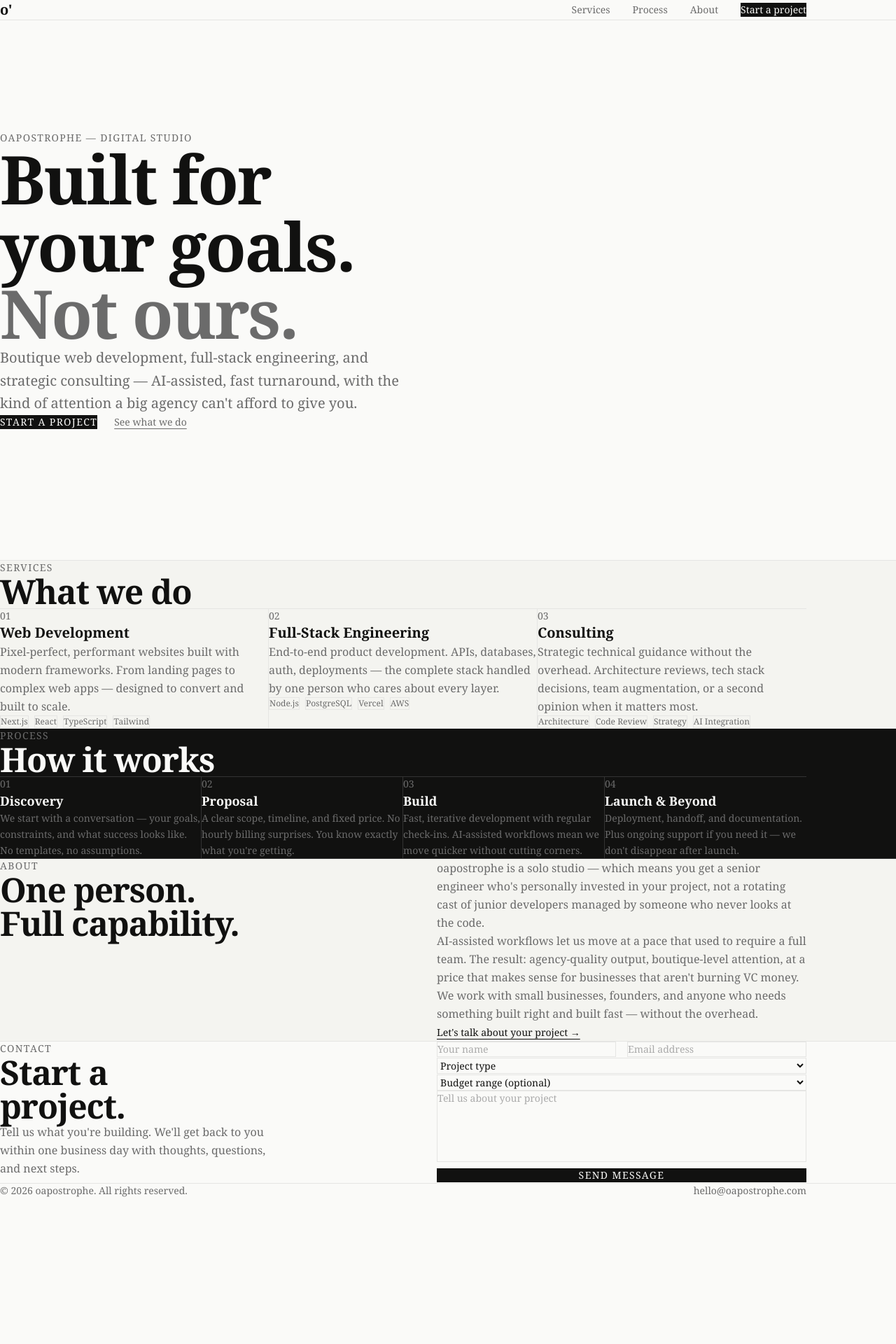
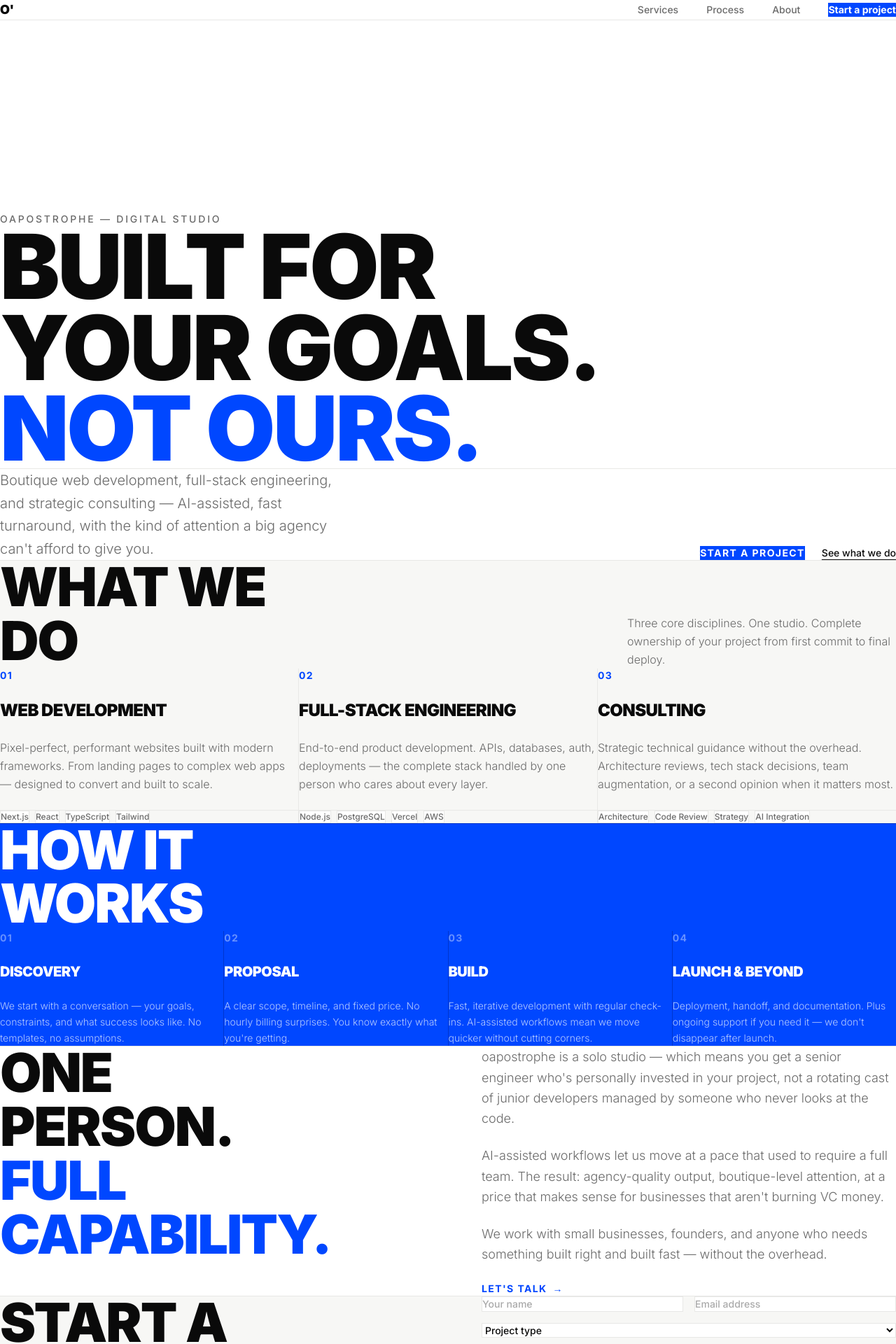
Before and after one commit to professorfalken1942-hash/oapostrophe, a Next.js app: page / in a window 1280 px wide. Shown: the top 1920 px of the page at 70% size. Before the commit the page ends 1711 px from the top, so only its background shows below. Built offline with nearby package versions, Linux system fonts and the light colour scheme.

Commit message:
redesign: bold editorial — electric blue, Inter black, Nike/Leo Burnett energy

```diff
--- a/app/globals.css
+++ b/app/globals.css
@@ -1,11 +1,12 @@
 @import "tailwindcss";
 
 :root {
-  --background: #fafaf8;
-  --foreground: #111110;
-  --accent: #1a1a1a;
-  --muted: #6b6b6b;
-  --border: #e5e5e3;
+  --blue: #0047FF;
+  --black: #0a0a0a;
+  --white: #ffffff;
+  --off-white: #f7f7f5;
+  --gray: #6b6b6b;
+  --light-gray: #e8e8e6;
 }
 
 * {
@@ -19,8 +20,13 @@ html {
 }
 
 body {
-  background: var(--background);
-  color: var(--foreground);
-  font-family: 'Georgia', 'Times New Roman', serif;
+  background: var(--white);
+  color: var(--black);
+  font-family: var(--font-inter), 'Helvetica Neue', sans-serif;
   -webkit-font-smoothing: antialiased;
 }
+
+::selection {
+  background: #0047FF;
+  color: #ffffff;
+}
--- a/app/layout.tsx
+++ b/app/layout.tsx
@@ -1,5 +1,12 @@
 import type { Metadata } from "next";
+import { Inter } from "next/font/google";
 import "./globals.css";
+
+const inter = Inter({
+  subsets: ["latin"],
+  weight: ["300", "400", "500", "700", "900"],
+  variable: "--font-inter",
+});
 
 export const metadata: Metadata = {
   title: "oapostrophe — Digital Studio",
@@ -18,7 +25,7 @@ export default function RootLayout({
   children: React.ReactNode;
 }) {
   return (
-    <html lang="en">
+    <html lang="en" className={inter.variable}>
       <body>{children}</body>
     </html>
   );
--- a/app/page.tsx
+++ b/app/page.tsx
@@ -1,6 +1,5 @@
 "use client";
 
-import { motion } from "framer-motion";
 import Nav from "@/components/Nav";
 import Hero from "@/components/Hero";
 import Services from "@/components/Services";
@@ -11,14 +10,11 @@ import Footer from "@/components/Footer";
 
 export default function Home() {
   return (
-    <main className="flex flex-col">
+    <main>
       <Nav />
       <Hero />
-      <div className="border-t border-[#e5e5e3]" />
       <Services />
-      <div className="border-t border-[#e5e5e3]" />
       <Process />
-      <div className="border-t border-[#333]" />
       <About />
       <Contact />
       <Footer />
--- a/components/About.tsx
+++ b/components/About.tsx
@@ -4,8 +4,8 @@ import { motion } from "framer-motion";
 
 export default function About() {
   return (
-    <section id="about" className="py-32 bg-[#f4f4f0]">
-      <div className="max-w-6xl mx-auto w-full px-8 md:px-16 lg:px-24">
+    <section id="about" className="py-32 bg-white border-t border-[#e8e8e6]">
+      <div className="max-w-7xl mx-auto w-full px-8 md:px-16">
         <div className="grid md:grid-cols-2 gap-24 items-start">
           <motion.div
             initial={{ opacity: 0, y: 20 }}
@@ -13,9 +13,9 @@ export default function About() {
             viewport={{ once: true }}
             transition={{ duration: 0.6 }}
           >
-            <p className="text-sm uppercase tracking-widest text-[#6b6b6b] mb-4">About</p>
-            <h2 className="text-4xl md:text-5xl font-bold tracking-tight text-[#111110]">
-              One person.<br />Full capability.
+            <h2 className="text-[clamp(2.5rem,6vw,5rem)] font-black leading-none tracking-tight text-[#0a0a0a] uppercase">
+              One<br />person.<br />
+              <span className="text-[#0047FF]">Full<br />capability.</span>
             </h2>
           </motion.div>
 
@@ -24,27 +24,27 @@ export default function About() {
             whileInView={{ opacity: 1, y: 0 }}
             viewport={{ once: true }}
             transition={{ duration: 0.6, delay: 0.2 }}
-            className="space-y-6 text-[#6b6b6b] leading-relaxed"
+            className="flex flex-col gap-6 pt-4"
           >
-            <p>
+            <p className="text-lg text-[#6b6b6b] leading-relaxed font-light">
               oapostrophe is a solo studio — which means you get a senior engineer who&apos;s
               personally invested in your project, not a rotating cast of junior developers
               managed by someone who never looks at the code.
             </p>
-            <p>
+            <p className="text-lg text-[#6b6b6b] leading-relaxed font-light">
               AI-assisted workflows let us move at a pace that used to require a full team.
               The result: agency-quality output, boutique-level attention, at a price that
               makes sense for businesses that aren&apos;t burning VC money.
             </p>
-            <p>
+            <p className="text-lg text-[#6b6b6b] leading-relaxed font-light">
               We work with small businesses, founders, and anyone who needs something built
               right and built fast — without the overhead.
             </p>
             <a
               href="#contact"
-              className="inline-block mt-4 text-sm text-[#111110] underline underline-offset-4 hover:text-[#6b6b6b] transition-colors"
+              className="inline-flex items-center gap-2 mt-4 text-sm font-semibold text-[#0047FF] uppercase tracking-widest hover:gap-4 transition-all"
             >
-              Let&apos;s talk about your project →
+              Let&apos;s talk <span>→</span>
             </a>
           </motion.div>
         </div>
--- a/components/Contact.tsx
+++ b/components/Contact.tsx
@@ -34,23 +34,22 @@ export default function Contact() {
   };
 
   const inputClass =
-    "w-full bg-transparent border border-[#e5e5e3] px-4 py-3 text-sm text-[#111110] placeholder-[#aaa] focus:outline-none focus:border-[#111110] transition-colors";
+    "w-full bg-white border border-[#e8e8e6] px-5 py-4 text-sm text-[#0a0a0a] placeholder-[#aaa] focus:outline-none focus:border-[#0047FF] transition-colors font-medium";
 
   return (
-    <section id="contact" className="py-32 bg-[#fafaf8] border-t border-[#e5e5e3]">
-      <div className="max-w-6xl mx-auto w-full px-8 md:px-16 lg:px-24">
-        <div className="grid md:grid-cols-2 gap-24">
+    <section id="contact" className="py-32 bg-[#f7f7f5] border-t border-[#e8e8e6]">
+      <div className="max-w-7xl mx-auto w-full px-8 md:px-16">
+        <div className="grid md:grid-cols-2 gap-24 items-start">
           <motion.div
             initial={{ opacity: 0, y: 20 }}
             whileInView={{ opacity: 1, y: 0 }}
             viewport={{ once: true }}
             transition={{ duration: 0.6 }}
           >
-            <p className="text-sm uppercase tracking-widest text-[#6b6b6b] mb-4">Contact</p>
-            <h2 className="text-4xl md:text-5xl font-bold tracking-tight text-[#111110] mb-6">
+            <h2 className="text-[clamp(2.5rem,6vw,5rem)] font-black leading-none tracking-tight text-[#0a0a0a] uppercase mb-8">
               Start a<br />project.
             </h2>
-            <p className="text-[#6b6b6b] leading-relaxed max-w-sm">
+            <p className="text-[#6b6b6b] leading-relaxed font-light max-w-sm">
               Tell us what you&apos;re building. We&apos;ll get back to you within one business day
               with thoughts, questions, and next steps.
             </p>
@@ -62,7 +61,7 @@ export default function Contact() {
             whileInView={{ opacity: 1, y: 0 }}
             viewport={{ once: true }}
             transition={{ duration: 0.6, delay: 0.2 }}
-            className="space-y-4"
+            className="flex flex-col gap-4"
           >
             <div className="grid grid-cols-2 gap-4">
               <input
@@ -116,15 +115,15 @@ export default function Contact() {
             <button
               type="submit"
               disabled={status === "loading"}
-              className="w-full px-8 py-4 bg-[#111110] text-[#fafaf8] text-sm uppercase tracking-widest hover:bg-[#333] transition-colors disabled:opacity-50"
+              className="w-full px-8 py-5 bg-[#0047FF] text-white text-sm font-bold uppercase tracking-widest hover:bg-[#0035cc] transition-colors disabled:opacity-50"
             >
               {status === "loading" ? "Sending..." : "Send message"}
             </button>
             {status === "success" && (
-              <p className="text-sm text-green-600">Got it — we&apos;ll be in touch soon.</p>
+              <p className="text-sm font-medium text-green-600">Got it — we&apos;ll be in touch soon.</p>
             )}
             {status === "error" && (
-              <p className="text-sm text-red-500">Something went wrong. Try again or email us directly.</p>
+              <p className="text-sm font-medium text-red-500">Something went wrong. Try again or email us directly.</p>
             )}
           </motion.form>
         </div>
--- a/components/Footer.tsx
+++ b/components/Footer.tsx
@@ -2,14 +2,15 @@
 
 export default function Footer() {
   return (
-    <footer className="border-t border-[#e5e5e3]">
-      <div className="max-w-6xl mx-auto w-full px-8 md:px-16 lg:px-24 py-12 flex items-center justify-between">
-        <p className="text-sm text-[#6b6b6b]">
+    <footer className="bg-[#0a0a0a] border-t border-[#1a1a1a]">
+      <div className="max-w-7xl mx-auto w-full px-8 md:px-16 py-12 flex flex-col md:flex-row items-start md:items-center justify-between gap-6">
+        <span className="text-2xl font-black text-white uppercase tracking-tight">o&apos;</span>
+        <p className="text-sm text-white/40 font-light">
           © {new Date().getFullYear()} oapostrophe. All rights reserved.
         </p>
         <a
           href="mailto:hello@oapostrophe.com"
-          className="text-sm text-[#6b6b6b] hover:text-[#111110] transition-colors"
+          className="text-sm font-semibold text-[#0047FF] hover:text-white transition-colors uppercase tracking-widest"
         >
           hello@oapostrophe.com
         </a>
--- a/components/Hero.tsx
+++ b/components/Hero.tsx
@@ -4,35 +4,39 @@ import { motion } from "framer-motion";
 
 export default function Hero() {
   return (
-    <section className="min-h-screen flex flex-col justify-center py-32">
-      <div className="max-w-6xl mx-auto w-full px-8 md:px-16 lg:px-24">
+    <section className="min-h-screen flex flex-col justify-end pb-20 pt-32 bg-white">
+      <div className="max-w-7xl mx-auto w-full px-8 md:px-16">
         <motion.div
-          initial={{ opacity: 0, y: 20 }}
+          initial={{ opacity: 0, y: 30 }}
           animate={{ opacity: 1, y: 0 }}
-          transition={{ duration: 0.7, delay: 0.2 }}
+          transition={{ duration: 0.7, ease: [0.16, 1, 0.3, 1] }}
         >
-          <p className="text-sm uppercase tracking-widest text-[#6b6b6b] mb-8">
+          <p className="text-sm font-medium uppercase tracking-[0.2em] text-[#6b6b6b] mb-12">
             oapostrophe — Digital Studio
           </p>
-          <h1 className="text-6xl md:text-8xl font-bold leading-none tracking-tight text-[#111110] mb-8">
+
+          <h1 className="text-[clamp(3.5rem,10vw,9rem)] font-black leading-[0.9] tracking-tight text-[#0a0a0a] uppercase mb-12">
             Built for<br />
             your goals.<br />
-            <span className="text-[#6b6b6b]">Not ours.</span>
+            <span className="text-[#0047FF]">Not ours.</span>
           </h1>
-          <p className="text-lg md:text-xl text-[#6b6b6b] max-w-xl mt-8 leading-relaxed">
+
+          <div className="flex flex-col md:flex-row md:items-end justify-between gap-12 border-t border-[#e8e8e6] pt-10">
+            <p className="text-lg md:text-xl text-[#6b6b6b] max-w-lg leading-relaxed font-light">
               Boutique web development, full-stack engineering, and strategic consulting —
               AI-assisted, fast turnaround, with the kind of attention a big agency can&apos;t afford to give you.
             </p>
-          <div className="flex items-center gap-6 mt-12">
+            <div className="flex items-center gap-6 shrink-0">
               <a
                 href="#contact"
-              className="px-8 py-4 bg-[#111110] text-[#fafaf8] text-sm uppercase tracking-widest hover:bg-[#333] transition-colors"
+                className="px-8 py-4 bg-[#0047FF] text-white text-sm font-semibold uppercase tracking-widest hover:bg-[#0035cc] transition-colors"
               >
                 Start a project
               </a>
-            <a href="#services" className="text-sm text-[#6b6b6b] underline underline-offset-4 hover:text-[#111110] transition-colors">
+              <a href="#services" className="text-sm font-medium text-[#0a0a0a] underline underline-offset-4 hover:text-[#0047FF] transition-colors">
                 See what we do
               </a>
+            </div>
           </div>
         </motion.div>
       </div>
--- a/components/Nav.tsx
+++ b/components/Nav.tsx
@@ -7,20 +7,20 @@ export default function Nav() {
     <motion.nav
       initial={{ opacity: 0, y: -10 }}
       animate={{ opacity: 1, y: 0 }}
-      transition={{ duration: 0.5 }}
-      className="fixed top-0 left-0 right-0 z-50 bg-[#fafaf8]/90 backdrop-blur-sm border-b border-[#e5e5e3]"
+      transition={{ duration: 0.4 }}
+      className="fixed top-0 left-0 right-0 z-50 bg-white/95 backdrop-blur-sm border-b border-[#e8e8e6]"
     >
-      <div className="max-w-6xl mx-auto w-full px-8 md:px-16 lg:px-24 py-6 flex items-center justify-between">
-        <a href="#" className="text-xl font-bold tracking-tight text-[#111110]">
+      <div className="max-w-7xl mx-auto px-8 md:px-16 py-5 flex items-center justify-between">
+        <a href="#" className="text-lg font-black tracking-tight text-[#0a0a0a] uppercase">
           o&apos;
         </a>
-        <div className="flex items-center gap-8 text-sm text-[#6b6b6b]">
-          <a href="#services" className="hover:text-[#111110] transition-colors">Services</a>
-          <a href="#process" className="hover:text-[#111110] transition-colors">Process</a>
-          <a href="#about" className="hover:text-[#111110] transition-colors">About</a>
+        <div className="flex items-center gap-10 text-sm font-medium text-[#6b6b6b]">
+          <a href="#services" className="hover:text-[#0a0a0a] transition-colors">Services</a>
+          <a href="#process" className="hover:text-[#0a0a0a] transition-colors">Process</a>
+          <a href="#about" className="hover:text-[#0a0a0a] transition-colors">About</a>
           <a
             href="#contact"
-            className="px-4 py-2 bg-[#111110] text-[#fafaf8] text-sm hover:bg-[#333] transition-colors"
+            className="px-5 py-2.5 bg-[#0047FF] text-white text-sm font-semibold hover:bg-[#0035cc] transition-colors"
           >
             Start a project
           </a>
--- a/components/Process.tsx
+++ b/components/Process.tsx
@@ -27,22 +27,21 @@ const steps = [
 
 export default function Process() {
   return (
-    <section id="process" className="py-32 bg-[#111110]">
-      <div className="max-w-6xl mx-auto w-full px-8 md:px-16 lg:px-24">
+    <section id="process" className="py-32 bg-[#0047FF] border-t border-[#0035cc]">
+      <div className="max-w-7xl mx-auto w-full px-8 md:px-16">
         <motion.div
           initial={{ opacity: 0, y: 20 }}
           whileInView={{ opacity: 1, y: 0 }}
           viewport={{ once: true }}
           transition={{ duration: 0.6 }}
-          className="mb-16"
+          className="mb-20"
         >
-          <p className="text-sm uppercase tracking-widest text-[#6b6b6b] mb-4">Process</p>
-          <h2 className="text-4xl md:text-5xl font-bold tracking-tight text-[#fafaf8]">
-            How it works
+          <h2 className="text-[clamp(2.5rem,6vw,5rem)] font-black leading-none tracking-tight text-white uppercase">
+            How it<br />works
           </h2>
         </motion.div>
 
-        <div className="grid md:grid-cols-4 gap-0 border-t border-[#333]">
+        <div className="grid md:grid-cols-4 gap-px bg-[#0035cc]">
           {steps.map((step, i) => (
             <motion.div
               key={step.number}
@@ -50,11 +49,11 @@ export default function Process() {
               whileInView={{ opacity: 1, y: 0 }}
               viewport={{ once: true }}
               transition={{ duration: 0.6, delay: i * 0.1 }}
-              className="pt-10 pb-10 md:pr-8 md:last:pr-0 border-b md:border-b-0 md:border-r border-[#333] last:border-r-0"
+              className="bg-[#0047FF] p-10 flex flex-col gap-6"
             >
-              <p className="text-sm text-[#6b6b6b] mb-4">{step.number}</p>
-              <h3 className="text-lg font-bold text-[#fafaf8] mb-4">{step.title}</h3>
-              <p className="text-[#6b6b6b] leading-relaxed text-sm">{step.description}</p>
+              <span className="text-white/40 text-sm font-bold tracking-widest uppercase">{step.number}</span>
+              <h3 className="text-xl font-black text-white uppercase tracking-tight">{step.title}</h3>
+              <p className="text-white/70 leading-relaxed font-light text-sm">{step.description}</p>
             </motion.div>
           ))}
         </div>
--- a/components/Services.tsx
+++ b/components/Services.tsx
@@ -28,22 +28,24 @@ const services = [
 
 export default function Services() {
   return (
-    <section id="services" className="py-32 bg-[#f4f4f0]">
-      <div className="max-w-6xl mx-auto w-full px-8 md:px-16 lg:px-24">
+    <section id="services" className="py-32 bg-[#f7f7f5] border-t border-[#e8e8e6]">
+      <div className="max-w-7xl mx-auto w-full px-8 md:px-16">
         <motion.div
           initial={{ opacity: 0, y: 20 }}
           whileInView={{ opacity: 1, y: 0 }}
           viewport={{ once: true }}
           transition={{ duration: 0.6 }}
-          className="mb-16"
+          className="flex flex-col md:flex-row md:items-end justify-between gap-8 mb-20"
         >
-          <p className="text-sm uppercase tracking-widest text-[#6b6b6b] mb-4">Services</p>
-          <h2 className="text-4xl md:text-5xl font-bold tracking-tight text-[#111110]">
-            What we do
+          <h2 className="text-[clamp(2.5rem,6vw,5rem)] font-black leading-none tracking-tight text-[#0a0a0a] uppercase">
+            What we<br />do
           </h2>
+          <p className="text-[#6b6b6b] max-w-sm font-light leading-relaxed">
+            Three core disciplines. One studio. Complete ownership of your project from first commit to final deploy.
+          </p>
         </motion.div>
 
-        <div className="grid md:grid-cols-3 gap-0 border-t border-[#e5e5e3]">
+        <div className="grid md:grid-cols-3 gap-px bg-[#e8e8e6]">
           {services.map((service, i) => (
             <motion.div
               key={service.number}
@@ -51,17 +53,14 @@ export default function Services() {
               whileInView={{ opacity: 1, y: 0 }}
               viewport={{ once: true }}
               transition={{ duration: 0.6, delay: i * 0.1 }}
-              className="pt-10 pb-10 md:pr-10 md:last:pr-0 border-b md:border-b-0 md:border-r border-[#e5e5e3] last:border-r-0"
+              className="bg-[#f7f7f5] p-10 flex flex-col gap-6"
             >
-              <p className="text-sm text-[#6b6b6b] mb-4">{service.number}</p>
-              <h3 className="text-xl font-bold text-[#111110] mb-4">{service.title}</h3>
-              <p className="text-[#6b6b6b] leading-relaxed mb-6">{service.description}</p>
-              <div className="flex flex-wrap gap-2">
+              <span className="text-[#0047FF] text-sm font-bold tracking-widest uppercase">{service.number}</span>
+              <h3 className="text-2xl font-black tracking-tight text-[#0a0a0a] uppercase">{service.title}</h3>
+              <p className="text-[#6b6b6b] leading-relaxed font-light flex-1">{service.description}</p>
+              <div className="flex flex-wrap gap-2 pt-4 border-t border-[#e8e8e6]">
                 {service.tags.map((tag) => (
-                  <span
-                    key={tag}
-                    className="text-xs px-3 py-1 border border-[#e5e5e3] text-[#6b6b6b]"
-                  >
+                  <span key={tag} className="text-xs px-3 py-1 bg-white border border-[#e8e8e6] text-[#6b6b6b] font-medium">
                     {tag}
                   </span>
                 ))}
```
Lines whose indentation alone changed are shown as unchanged.
